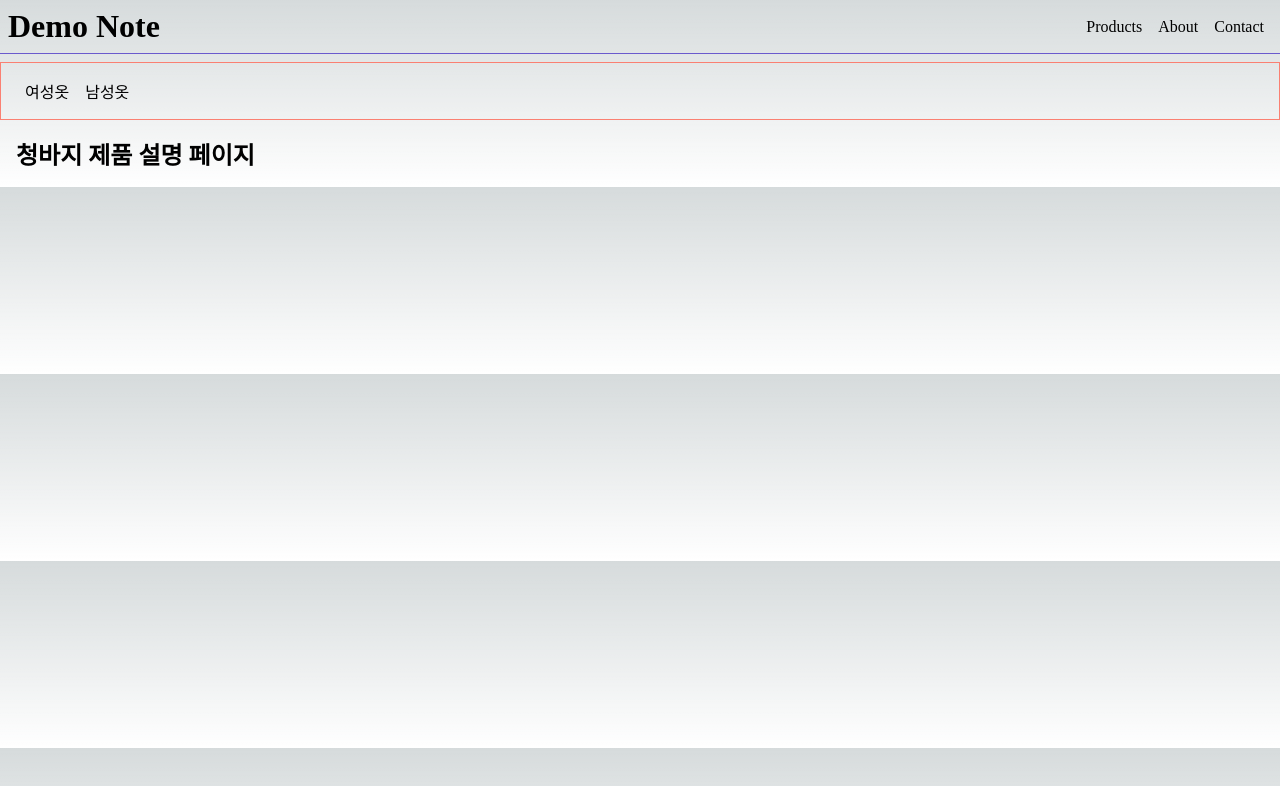
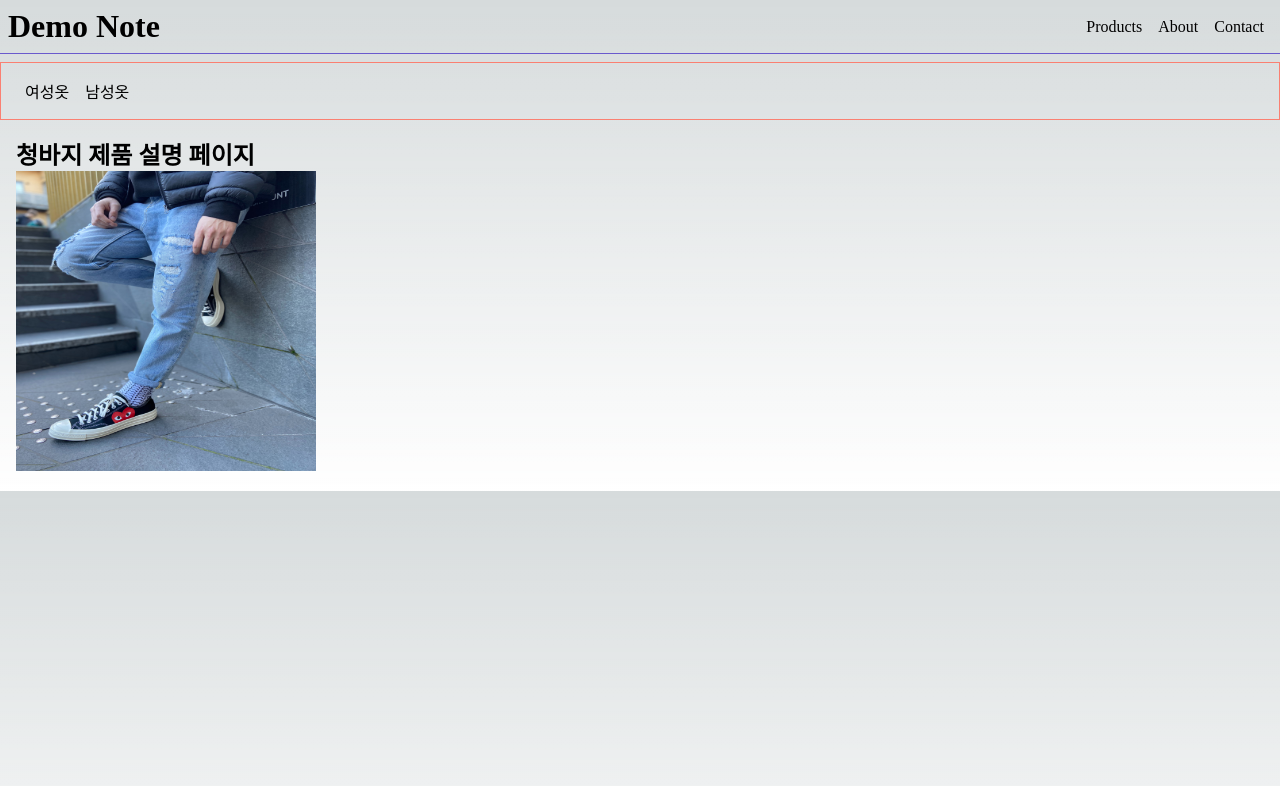
Before and after one commit to dongwook98/nextjs-study, a Next.js app in the folder note/: page /products/1234 in a window 1280 px wide. Shown: the top 786 px of the page. Built offline with nearby package versions, Linux system fonts and the light colour scheme.

Commit message:
제품 상세 페이지 Image 추가

```diff
--- a/note/data/products.json
+++ b/note/data/products.json
@@ -2,16 +2,19 @@
   {
     "id": "1234",
     "name": "청바지",
-    "price": 5000
+    "price": 5000,
+    "image": "jeans.jpg"
   },
   {
     "id": "1235",
     "name": "티셔츠",
-    "price": 10000
+    "price": 10000,
+    "image": "tshirt.jpg"
   },
   {
     "id": "1236",
     "name": "부츠",
-    "price": 20000
+    "price": 20000,
+    "image": "shoes.jpg"
   }
 ]
--- a/note/src/app/products/[slug]/page.tsx
+++ b/note/src/app/products/[slug]/page.tsx
@@ -1,5 +1,6 @@
 import { getProducts, getProduct } from '@/service/products';
 import { Metadata } from 'next';
+import Image from 'next/image';
 import { notFound } from 'next/navigation';
 
 // export const revalidate = 3;
@@ -30,7 +31,17 @@
     notFound();
   }
 
-  return <h1>{product.name} 제품 설명 페이지</h1>;
+  return (
+    <>
+      <h1>{product.name} 제품 설명 페이지</h1>
+      <Image
+        src={`/images/${product.image}`}
+        alt={product.name}
+        width='300'
+        height='300'
+      />
+    </>
+  );
 }
 
 /**
--- a/note/src/service/products.ts
+++ b/note/src/service/products.ts
@@ -5,6 +5,7 @@
   id: string;
   name: string;
   price: number;
+  image: string;
 };
 
 export async function getProducts(): Promise<Product[]> {
```
